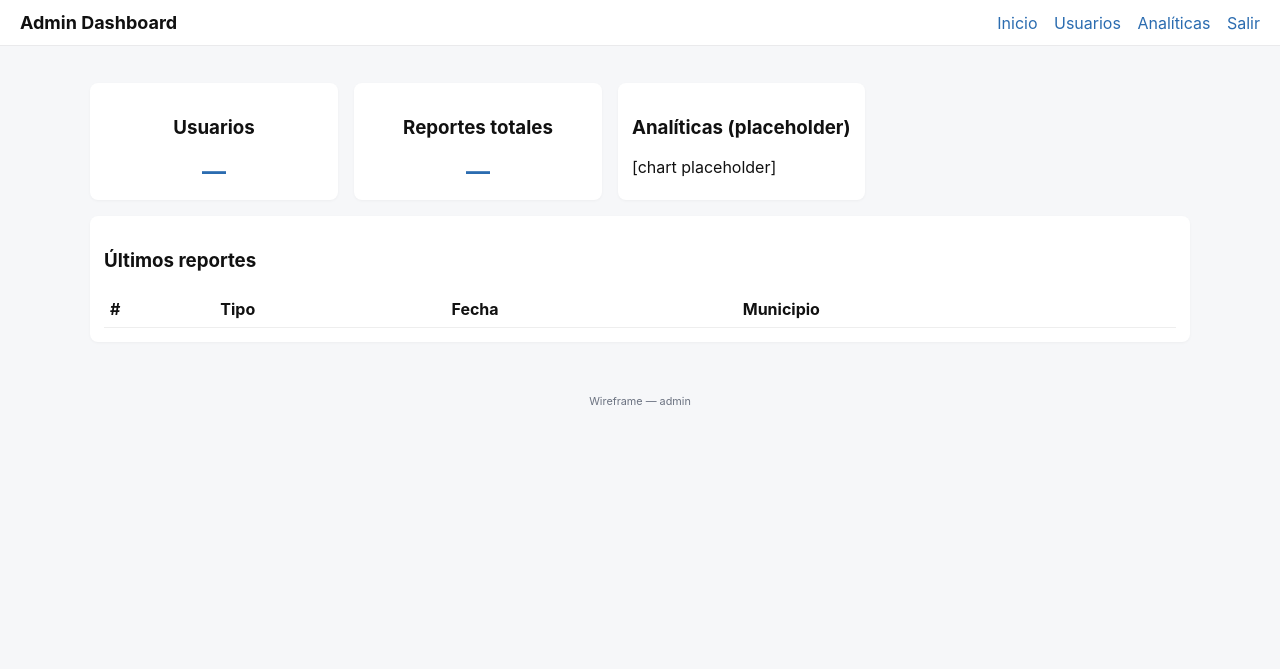
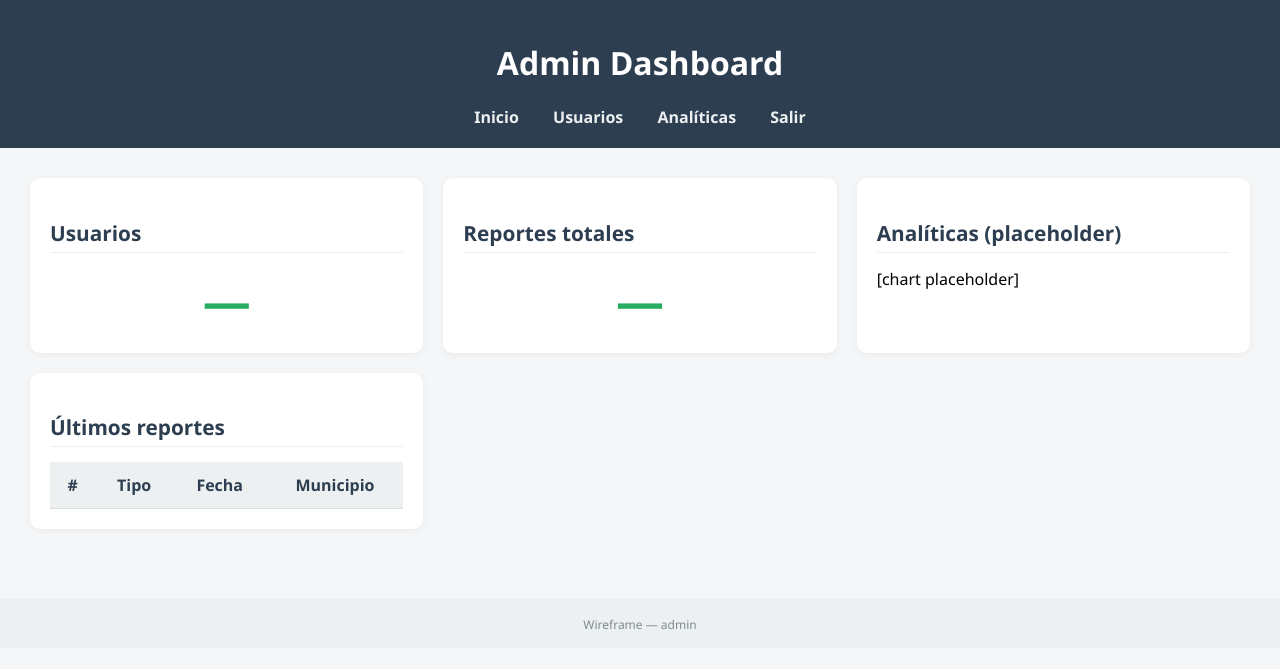
Before and after one commit to Mercodn/Comunicaciondedatos, a Flask app: page /admin/dashboard in a window 1280 px wide. Shown: the top 669 px of the page. Run offline with Flask 3, Linux system fonts and the light colour scheme; lists and menus that the app fills with data are empty.

Commit message:
base de datos funcional

```diff
--- a/app.py
+++ b/app.py
@@ -9,8 +9,10 @@ from dotenv import load_dotenv
 import logging
 from logging.handlers import RotatingFileHandler
 import pandas as pd
-from utils.excel_db import guardar_reporte, cargar_usuarios, verificar_login, registrar_usuario
+from utils.excel_db import guardar_reporte, cargar_usuarios, verificar_login, registrar_usuario, cargar_reportes
 
+ROOT_DIR = os.path.dirname(os.path.abspath(__file__))
+REPORTES_PATH = os.path.join(ROOT_DIR, "reportes.xlsx")
 # Cargar variables de entorno
 load_dotenv()
 from utils.excel_db import registrar_usuario
@@ -96,8 +98,13 @@ def reportar():
         return render_template("reportar.html")
     try:
         data = request.get_json()
+        nombre = session.get("usuario")
+        df_usuarios = cargar_usuarios()
+        usuario_id = df_usuarios[df_usuarios["Nombre"] == nombre]["Usuario_ID"].values[0]
+
+        guardar_reporte(data["tipo"], data["descripcion"], float(data["latitud"]), float(data["longitud"]), usuario_id=usuario_id)
+
         municipio = obtener_municipio(float(data["latitud"]), float(data["longitud"]))
-        guardar_reporte(data["tipo"], data["descripcion"], float(data["latitud"]), float(data["longitud"]), usuario_id=0)
         return jsonify({"mensaje": "Reporte guardado con éxito ✅", "municipio": municipio})
     except Exception as e:
         print(f"Error en reportar: {e}")
@@ -155,13 +162,31 @@ def logout():
 
 
 
-
-
 @app.route("/dashboard")
 def dashboard_view():
     if "usuario" not in session:
         return redirect("/login")
-    return render_template("dashboard.html", usuario=session["usuario"])
+    nombre = session["usuario"]
+    df_usuarios = cargar_usuarios()
+    df_reportes = cargar_reportes()
+
+    # Obtener el ID del usuario actual
+    usuario_id = df_usuarios[df_usuarios["Nombre"] == nombre]["Usuario_ID"].values[0]
+
+    # Filtrar los reportes del usuario
+    df_mios = df_reportes[df_reportes["Usuario_ID"] == usuario_id]
+
+    total = len(df_mios)
+    ultimos = df_mios.sort_values("Fecha", ascending=False).head(5)
+    tipos = df_mios["Tipo"].value_counts().to_dict()
+
+    return render_template("dashboard.html",
+        nombre=nombre,
+        total=total,
+        ultimos=ultimos,
+        tipos=tipos,
+        todos=df_mios
+    )
 
 @app.route("/admin/dashboard")
 def admin_dashboard_view():
--- a/static/css/wireframe.css
+++ b/static/css/wireframe.css
@@ -1,24 +1,100 @@
-:root{
-  --bg:#f6f7f9; --card:#fff; --accent:#2b6cb0; --muted:#6b7280;
+body {
+  font-family: 'Segoe UI', Tahoma, Geneva, Verdana, sans-serif;
+  background-color: #f4f6f8;
+  margin: 0;
+  padding: 0;
 }
-body.wf-body{font-family:Inter, Roboto, Arial; background:var(--bg); margin:0; color:#111;}
-.wf-header{background:#fff; padding:12px 20px; display:flex; align-items:center; justify-content:space-between; box-shadow:0 1px 0 rgba(0,0,0,0.05);}
-.wf-header h1{margin:0; font-size:18px;}
-.wf-nav a{margin-left:12px; color:var(--accent); text-decoration:none;}
-.wf-main{display:flex; gap:16px; padding:20px; max-width:1100px; margin:18px auto; flex-wrap:wrap;}
-.wf-grid{display:flex; gap:16px; flex-wrap:wrap;}
-.wf-card{background:var(--card); padding:14px; border-radius:8px; box-shadow:0 1px 3px rgba(0,0,0,0.04);}
-.wf-card.kpi{width:220px; text-align:center;}
-.wf-card.map{flex:1; min-height:300px;}
-.wf-card.list, .wf-card.recent{flex:1; min-width:320px;}
-.wf-auth{max-width:420px; width:100%;}
-.wf-info{width:280px;}
-.wf-kpi{font-size:24px; font-weight:700; color:var(--accent); margin-top:8px;}
-.wf-map{background:#eef2ff; height:100%; display:flex; align-items:center; justify-content:center; color:var(--muted);}
-.wf-table{width:100%; border-collapse:collapse;}
-.wf-table th, .wf-table td{padding:8px 6px; border-bottom:1px solid #eee; text-align:left;}
-.wf-footer{padding:12px; text-align:center; color:var(--muted); font-size:13px;}
-label{display:block; margin-bottom:8px;}
-input{width:100%; padding:8px; margin-top:4px; border:1px solid #ddd; border-radius:6px;}
-button{background:var(--accent); color:#fff; border:none; padding:8px 12px; border-radius:6px; cursor:pointer;}
-.wf-actions{display:flex; gap:8px; align-items:center; margin-top:10px;}
+
+.wf-header {
+  background-color: #2c3e50;
+  color: white;
+  padding: 20px;
+  text-align: center;
+}
+
+.wf-nav {
+  margin-top: 10px;
+}
+
+.wf-nav a {
+  color: #ecf0f1;
+  margin: 0 15px;
+  text-decoration: none;
+  font-weight: bold;
+}
+
+.wf-nav a:hover {
+  text-decoration: underline;
+}
+
+.wf-main {
+  padding: 30px;
+  display: grid;
+  grid-template-columns: repeat(auto-fit, minmax(320px, 1fr));
+  gap: 20px;
+}
+
+.wf-card {
+  background-color: white;
+  border-radius: 10px;
+  box-shadow: 0 2px 8px rgba(0,0,0,0.05);
+  padding: 20px;
+}
+
+.wf-card h3 {
+  font-size: 1.3em;
+  color: #2c3e50;
+  margin-bottom: 15px;
+  border-bottom: 1px solid #eee;
+  padding-bottom: 5px;
+}
+
+.wf-kpi {
+  font-size: 3em;
+  font-weight: bold;
+  color: #27ae60;
+  text-align: center;
+  margin-top: 10px;
+}
+
+.wf-list li {
+  margin-bottom: 8px;
+  font-size: 1.1em;
+  color: #34495e;
+}
+
+.wf-table {
+  width: 100%;
+  border-collapse: collapse;
+}
+
+.wf-table th {
+  background-color: #ecf0f1;
+  color: #2c3e50;
+  font-weight: bold;
+}
+
+.wf-table th, .wf-table td {
+  padding: 12px;
+  border-bottom: 1px solid #ddd;
+}
+
+.wf-table tr:hover {
+  background-color: #f9f9f9;
+}
+
+.analytics img {
+  width: 100%;
+  border-radius: 10px;
+  box-shadow: 0 2px 6px rgba(0,0,0,0.1);
+  margin-top: 10px;
+}
+
+.wf-footer {
+  text-align: center;
+  padding: 15px;
+  background-color: #ecf0f1;
+  color: #7f8c8d;
+  font-size: 0.9em;
+  margin-top: 40px;
+}
--- a/utils/excel_db.py
+++ b/utils/excel_db.py
@@ -2,6 +2,7 @@ import pandas as pd
 from datetime import datetime
 import hashlib
 import os
+import subprocess
 
 # Rutas absolutas para los archivos Excel
 ROOT_DIR = os.path.dirname(os.path.dirname(os.path.abspath(__file__)))
@@ -60,3 +61,7 @@ def guardar_reporte(tipo, descripcion, lat, lng, usuario_id):
     }
     df = pd.concat([df, pd.DataFrame([nueva_fila])], ignore_index=True)
     df.to_excel(REPORTES_PATH, index=False)
+
+    # Ejecutar el script de gráficas automáticamente
+    script_path = os.path.join(ROOT_DIR, "generar_graficas.py")
+    subprocess.run(["python", script_path])
```
Also changed, not shown: generar_graficas.py (added, +75 -0 lines), templates/dashboard.html (+91 -14 lines), static/img/reportes_por_dia.png (added), static/img/reportes_por_tipo.png (added), static/img/reportes_por_usuario.png (added), 1 other file.
